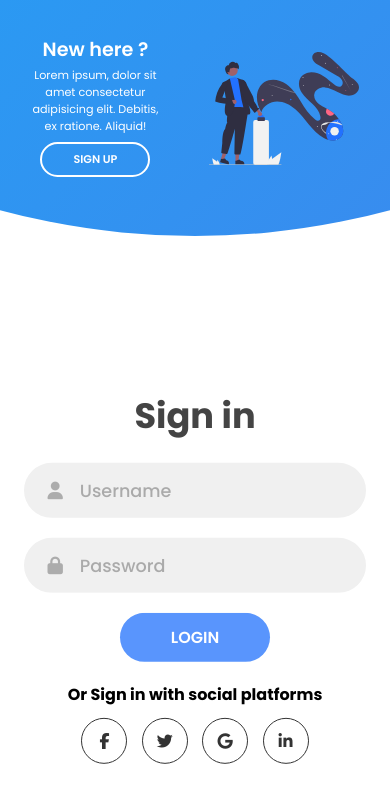
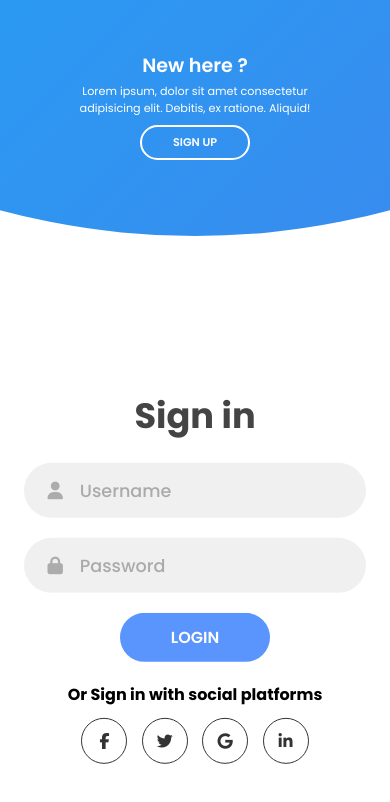
Before and after one commit to shreysaraswatweb/react-table, a React (Vite) app: page / in a window 390 px wide. Shown: the top 802 px of the page. Built offline with nearby package versions, Linux system fonts and the light colour scheme.

Commit message:
Responsiveness

```diff
--- a/index.html
+++ b/index.html
@@ -14,6 +14,10 @@
       crossorigin="anonymous"
       referrerpolicy="no-referrer"
     />
+    <link
+      rel="stylesheet"
+      href="https://cdnjs.cloudflare.com/ajax/libs/font-awesome/6.5.2/css/all.min.css"
+    />
   </head>
   <body>
     <div id="root"></div>
--- a/src/App.css
+++ b/src/App.css
@@ -63,6 +63,7 @@ form{
   transition: all 0.2s 0.7s ease-in-out;
   overflow: hidden;
   backface-visibility: hidden;
+  z-index: 10;
 }
 
 form.sign-up-form {
@@ -248,76 +249,6 @@ form.sign-in-form {
 }
 
 /* Responsive */
-/* @media (max-width: 870px) {
-  .container {
-    min-height: 800px;
-    height: 100vh;
-  }
-  .container:before, .panels-container{
-    width: 1500px;
-    height: 1500px;
-    left: 30%;
-    bottom: 68%;
-    transform: translateX(-50%);
-    top: initial;
-    right: initial;
-    transition: 2s ease-in-out;
-  }
-
-  .signin-signup {
-    width: 80%;
-    top: 95%;
-    left: 50%;
-    transform: translate(-50%, -100%);
-    transition: 1s 0.8s ease-in-out;
-  }
-  .panels-container{
-    grid: template columns 1fr;
-    grid-template-rows: 1fr 2fr 1fr;
-  }
-  .panel {
-    flex-direction: row;
-    justify-content: space-around;
-    align-items: center;
-    padding: 2.5rem 8%;
-  }
-  .panel .content {
-    padding-right: 15%;
-  }
-  .panel h3 {
-    font-size: 1.2rem;
-  }
-  .panel p {
-    font-size: 0.7rem;
-    padding: 0.5rem 0;
-  }
-  .btn.transparent {
-    width: 110px;
-    height: 35px;
-    font-size: 0.7rem;
-  }
-  .image{
-    width: 200px;
-    transition: transform 0.9s ease-in-out;
-    transition-delay: 0.6s;
-  }
-  .left-panel{
-    grid-row: 1/2;
-  }
-  .right-panel{
-    grid-row: 3/4;
-  }
-
-  .right-panel .content, .right-panel .image{
-    transform: translateY(300px);
-  }
-  .container.sign-up-mode:before {
-    transform: translate(-50%, 100%);
-    bottom: 32%;
-    right: initial;
-    left: 30%;
-  }
-} */
  @media (max-width: 870px) {
   .container {
     min-height: 800px;
@@ -337,7 +268,7 @@ form.sign-in-form {
     top: initial;
     right: initial;
     transition: 2s ease-in-out;
-    z-index: 2;
+    z-index: 1;
   }
 
   .signin-signup {
@@ -346,7 +277,7 @@ form.sign-in-form {
     left: 50%;
     transform: translate(-50%, -100%);
     transition: 1s 0.8s ease-in-out;
-    z-index: 1;
+    z-index: 0;
   }
 
   .panels-container {
@@ -356,7 +287,7 @@ form.sign-in-form {
     grid-template-rows: 1fr 2fr 1fr;
     gap: 2rem;
     width: 100%;
-    z-index: 5;
+    z-index: 1;
   }
   .panel {
     flex-direction: row;
@@ -432,3 +363,33 @@ form.sign-in-form {
     left: 50%; ;
   }
 }
+@media (max-width: 420px) {
+  form {
+    padding: 0 1.5rem;
+  }
+  .panel .content {
+    text-align: center;
+    padding: 1rem 2rem;
+  }
+  .image {
+    /* width: 150px; */
+    display: none;
+  }
+  .container::before{
+    bottom: 72%;
+    left: 50%; ;
+  }
+  .container.sign-up-mode::before{
+    bottom: 28%;
+    left: 50%; ;
+  }
+}
+
+
+.container:before,
+.panels-container {
+  pointer-events: none; /* allow clicks to go through */
+}
+.signin-signup {
+  pointer-events: all; /* ensure form is interactive */
+}
--- a/src/index.css
+++ b/src/index.css
@@ -1 +1,12 @@
 @import "tailwindcss";
+@import url('https://fonts.googleapis.com/css2?family=Poppins:wght@100;200;300;400;500;600;700;800;900&display=swap');
+
+* {
+  margin: 0;
+  padding: 0;
+  box-sizing: border-box;
+}
+
+body, input {
+  font-family: 'Poppins', sans-serif;
+}
```
